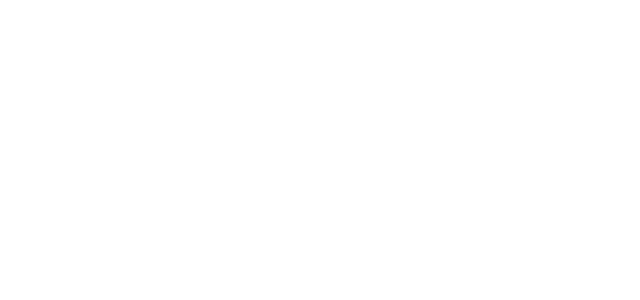
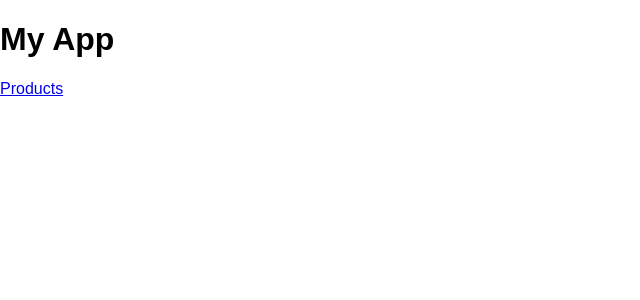
Before and after one commit to henriqueregatieri/graphql-crud, a React (Create React App) app: page / in a window 1280 px wide. Shown: the top 300 px of the page, without its empty margins (0-640 px from the left). Built offline with nearby package versions, Linux system fonts and the light colour scheme.

Commit message:
Add routes

```diff
--- a/package.json
+++ b/package.json
@@ -10,8 +10,10 @@
     "@types/node": "^12.0.0",
     "@types/react": "^17.0.0",
     "@types/react-dom": "^17.0.0",
+    "@types/react-router-dom": "^5.1.7",
     "react": "^17.0.2",
     "react-dom": "^17.0.2",
+    "react-router-dom": "^5.2.0",
     "react-scripts": "4.0.3",
     "typescript": "^4.1.2",
     "web-vitals": "^1.0.1"
--- a/src/App.tsx
+++ b/src/App.tsx
@@ -1,7 +1,14 @@
 import React from 'react';
+import { DefaultRoutes } from './routes/DefaultRoutes';
+import { ProductsRoutes } from './routes/ProductsRoutes';
 
 const App: React.FC = () => {
-  return <div className="App"></div>;
+  return (
+    <div className="App">
+      <DefaultRoutes />
+      <ProductsRoutes />
+    </div>
+  );
 };
 
 export default App;
--- /dev/null
+++ b/src/components/default/index.tsx
@@ -0,0 +1,10 @@
+import { Link } from 'react-router-dom';
+
+export const Default: React.FC = () => {
+  return (
+    <>
+      <h1>My App</h1>
+      <Link to="/products">Products</Link>
+    </>
+  );
+};
--- /dev/null
+++ b/src/components/products/List.tsx
@@ -0,0 +1,7 @@
+export const ProductsList: React.FC = () => {
+  return (
+    <div>
+      <h1>Products List</h1>
+    </div>
+  );
+};
--- a/src/index.tsx
+++ b/src/index.tsx
@@ -2,10 +2,11 @@
 import ReactDOM from 'react-dom';
 import './index.css';
 import App from './App';
+import { BrowserRouter } from 'react-router-dom';
 
 ReactDOM.render(
-  <React.StrictMode>
+  <BrowserRouter>
     <App />
-  </React.StrictMode>,
+  </BrowserRouter>,
   document.getElementById('root')
 );
--- /dev/null
+++ b/src/routes/DefaultRoutes.tsx
@@ -0,0 +1,10 @@
+import { Route } from 'react-router-dom';
+import { Default } from '../components/default/index';
+
+export const DefaultRoutes = () => {
+  return (
+    <>
+      <Route path="/" exact component={Default} />{' '}
+    </>
+  );
+};
--- /dev/null
+++ b/src/routes/ProductsRoutes.tsx
@@ -0,0 +1,10 @@
+import { Route } from 'react-router';
+import { ProductsList } from '../components/products/List';
+
+export const ProductsRoutes = () => {
+  return (
+    <>
+      <Route path="/products" exact component={ProductsList} />
+    </>
+  );
+};
```
